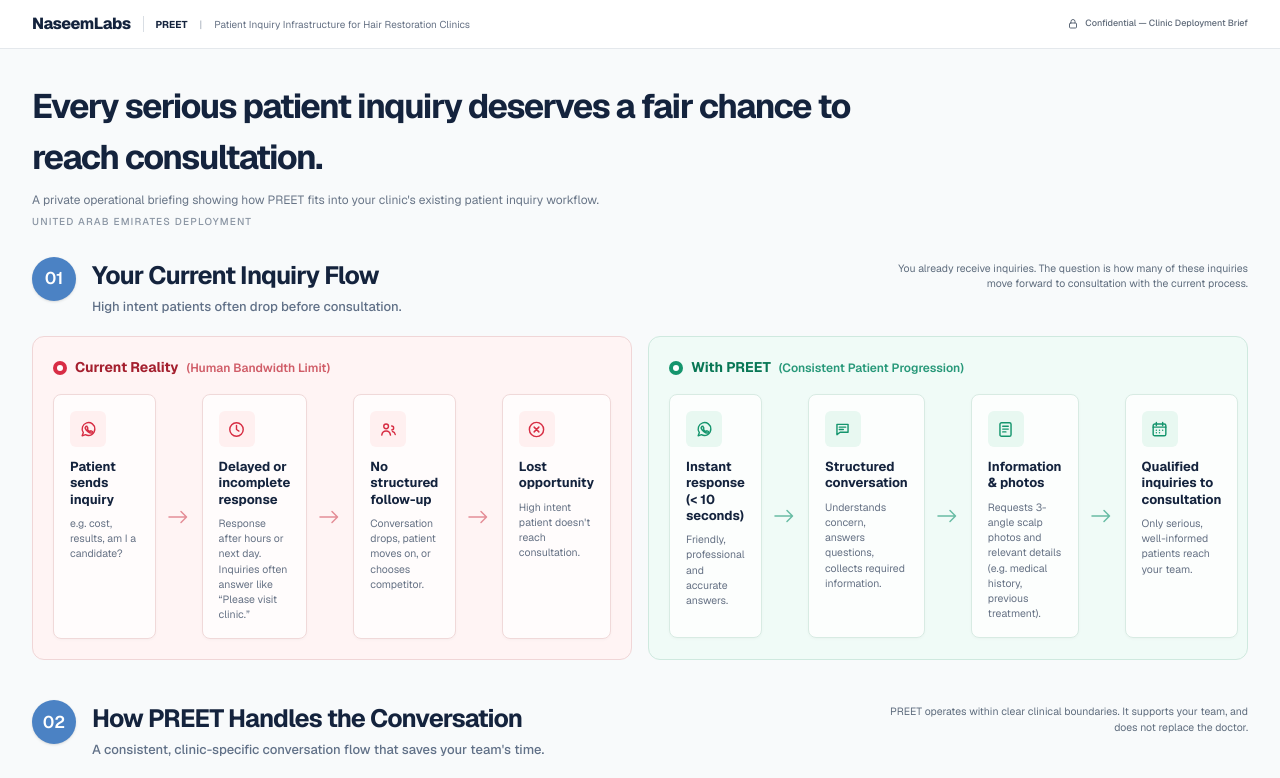
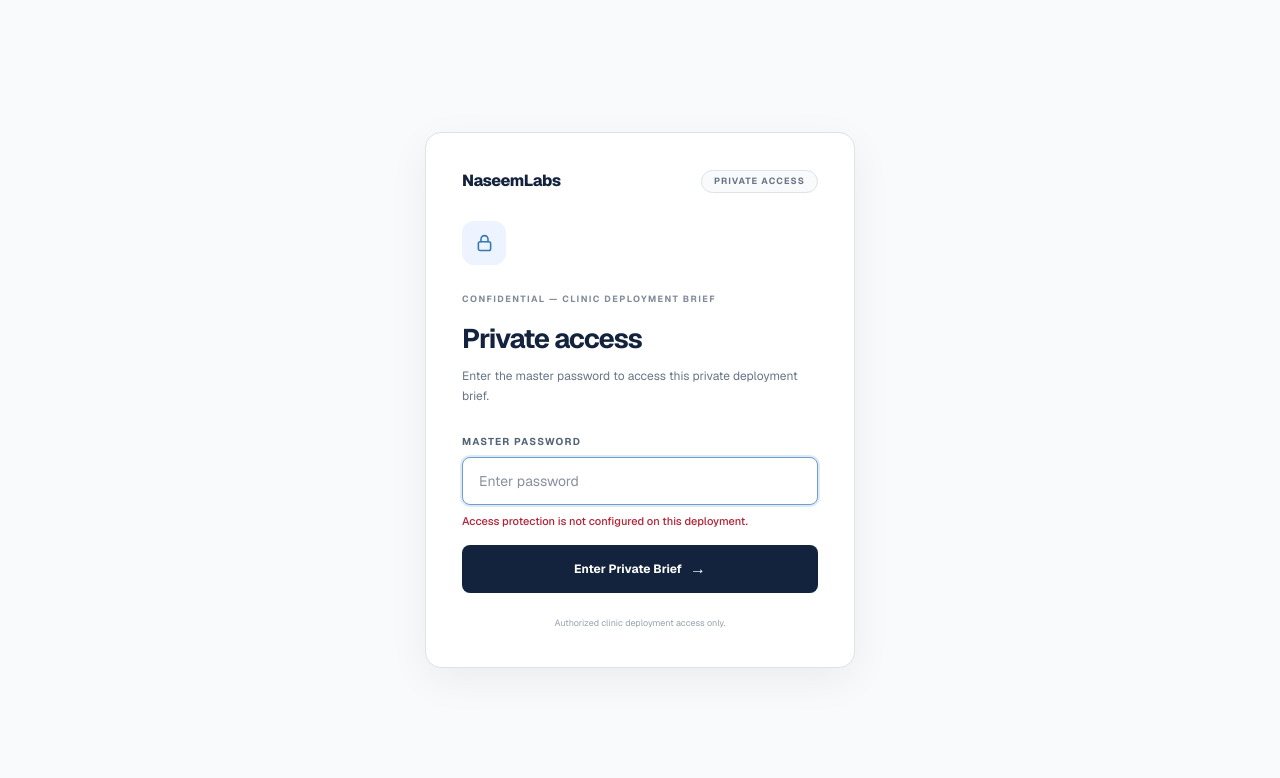
Before and after one commit to naseem-labs/naseemlabs-site, a Next.js app: page /access-ae in a window 1280 px wide. Shown: the top 778 px of the page. Built offline with nearby package versions, Linux system fonts and the light colour scheme; no server answers.

Commit message:
Add password protection to private sales pages

```diff
--- a/components/private-sales/access-page.tsx
+++ b/components/private-sales/access-page.tsx
@@ -1,4 +1,7 @@
 import type { RegionalConfig } from "@/lib/private-sales/regional-config";
+import { createHmac, timingSafeEqual } from "node:crypto";
+import { cookies } from "next/headers";
+import { redirect } from "next/navigation";
 import Image from "next/image";
 import ImpactCalculator from "./impact-calculator";
 import DeploymentOptions from "./deployment-options";
@@ -6,6 +9,88 @@ import DeploymentOptions from "./deployment-options";
 type AccessPageProps = {
   config: RegionalConfig;
 };
+
+const ACCESS_COOKIE_NAME = "naseemlabs_private_access";
+const ACCESS_ERROR_COOKIE_NAME = "naseemlabs_private_access_error";
+const ACCESS_COOKIE_MAX_AGE = 60 * 60 * 24 * 7;
+
+function getAccessCookieValue() {
+  const password = process.env.ACCESS_PASSWORD;
+
+  if (!password) {
+    return null;
+  }
+
+  return createHmac("sha256", password)
+    .update("naseemlabs-private-sales-access")
+    .digest("hex");
+}
+
+function passwordsMatch(input: string, configured: string) {
+  const inputHash = createHmac("sha256", "naseemlabs-password-check")
+    .update(input)
+    .digest();
+
+  const configuredHash = createHmac(
+    "sha256",
+    "naseemlabs-password-check"
+  )
+    .update(configured)
+    .digest();
+
+  return timingSafeEqual(inputHash, configuredHash);
+}
+
+async function unlockPrivateAccess(formData: FormData) {
+  "use server";
+
+  const configuredPassword = process.env.ACCESS_PASSWORD;
+  const submittedPassword = formData.get("password");
+  const returnPath = formData.get("returnPath");
+
+  const allowedPaths = ["/access-in", "/access-uk", "/access-ae"];
+
+  const safeReturnPath =
+    typeof returnPath === "string" && allowedPaths.includes(returnPath)
+      ? returnPath
+      : "/access-in";
+
+  const cookieStore = await cookies();
+
+  if (
+    !configuredPassword ||
+    typeof submittedPassword !== "string" ||
+    !passwordsMatch(submittedPassword, configuredPassword)
+  ) {
+    cookieStore.set(ACCESS_ERROR_COOKIE_NAME, "1", {
+      httpOnly: true,
+      secure: process.env.NODE_ENV === "production",
+      sameSite: "lax",
+      path: "/",
+      maxAge: 5,
+    });
+
+    redirect(safeReturnPath);
+  }
+
+  const accessCookieValue = getAccessCookieValue();
+
+  if (!accessCookieValue) {
+    redirect(safeReturnPath);
+  }
+
+  cookieStore.set(ACCESS_COOKIE_NAME, accessCookieValue, {
+    httpOnly: true,
+    secure: process.env.NODE_ENV === "production",
+    sameSite: "lax",
+    path: "/",
+    maxAge: ACCESS_COOKIE_MAX_AGE,
+  });
+
+  cookieStore.delete(ACCESS_ERROR_COOKIE_NAME);
+
+  redirect(safeReturnPath);
+}
 
 function Icon({
   type,
@@ -477,7 +562,119 @@ function DeploymentArrow() {
   );
 }
 
-export default function AccessPage({ config }: AccessPageProps) {
+export default async function AccessPage({ config }: AccessPageProps) {
+  const cookieStore = await cookies();
+  const accessCookie = cookieStore.get(ACCESS_COOKIE_NAME)?.value;
+  const accessCookieValue = getAccessCookieValue();
+
+  const hasAccess =
+    Boolean(accessCookieValue) && accessCookie === accessCookieValue;
+
+  const accessError = cookieStore.has(ACCESS_ERROR_COOKIE_NAME);
+
+  if (!hasAccess) {
+    const returnPath =
+      config.region === "uk"
+        ? "/access-uk"
+        : config.region === "ae"
+          ? "/access-ae"
+          : "/access-in";
+
+    return (
+      <main className="flex min-h-screen items-center justify-center bg-[#f8fafb] px-5 py-10 text-[#14233d]">
+        <div className="w-full max-w-[430px] rounded-2xl border border-[#dce3e9] bg-white p-7 shadow-[0_12px_40px_rgba(15,23,42,0.06)] md:p-9">
+          <div className="mb-7 flex items-center justify-between">
+            <span className="text-[16px] font-extrabold tracking-[-0.03em] text-[#14233d]">
+              NaseemLabs
+            </span>
+
+            <span className="rounded-full border border-[#dce3e9] bg-[#f8fafb] px-3 py-1 text-[9px] font-bold uppercase tracking-[0.12em] text-[#687587]">
+              Private Access
+            </span>
+          </div>
+
+          <div className="mb-7 flex h-11 w-11 items-center justify-center rounded-xl bg-[#edf4ff] text-[#3478b5]">
+            <svg
+              width="21"
+              height="21"
+              viewBox="0 0 24 24"
+              fill="none"
+              stroke="currentColor"
+              strokeWidth="1.8"
+              strokeLinecap="round"
+              strokeLinejoin="round"
+            >
+              <rect x="5" y="10" width="14" height="10" rx="2" />
+              <path d="M8 10V7a4 4 0 0 1 8 0v3" />
+            </svg>
+          </div>
+
+          <p className="text-[9px] font-bold uppercase tracking-[0.16em] text-[#7f8b99]">
+            Confidential — Clinic Deployment Brief
+          </p>
+
+          <h1 className="mt-3 text-[27px] font-bold tracking-[-0.04em] text-[#14233d]">
+            Private access
+          </h1>
+
+          <p className="mt-2 text-[12px] leading-[1.6] text-[#687587]">
+            Enter the master password to access this private deployment brief.
+          </p>
+
+          <form action={unlockPrivateAccess} className="mt-7">
+            <input
+              type="hidden"
+              name="returnPath"
+              value={returnPath}
+            />
+
+            <label
+              htmlFor="private-access-password"
+              className="mb-2 block text-[10px] font-bold uppercase tracking-[0.12em] text-[#536477]"
+            >
+              Master password
+            </label>
+
+            <input
+              id="private-access-password"
+              name="password"
+              type="password"
+              autoComplete="current-password"
+              required
+              autoFocus
+              className="h-12 w-full rounded-lg border border-[#d6dde4] bg-white px-4 text-sm text-[#14233d] outline-none transition focus:border-[#6f9dcc] focus:ring-2 focus:ring-[#dceaf8]"
+              placeholder="Enter password"
+            />
+
+            {accessError && (
+              <p className="mt-2 text-[11px] font-medium text-[#b42336]">
+                Incorrect password. Please try again.
+              </p>
+            )}
+
+            {!process.env.ACCESS_PASSWORD && (
+              <p className="mt-2 text-[11px] font-medium text-[#b42336]">
+                Access protection is not configured on this deployment.
+              </p>
+            )}
+
+            <button
+              type="submit"
+              className="mt-4 flex h-12 w-full items-center justify-center rounded-lg bg-[#14233d] text-[12px] font-bold text-white transition hover:bg-[#1c304a]"
+            >
+              Enter Private Brief
+              <span className="ml-2 text-[16px]">→</span>
+            </button>
+          </form>
+
+          <p className="mt-6 text-center text-[9px] leading-[1.5] text-[#98a2ae]">
+            Authorized clinic deployment access only.
+          </p>
+        </div>
+      </main>
+    );
+  }
+
   return (
     <main className="min-h-screen bg-[#f8fafb] text-[#14233d]">
       {/* Top bar */}
```
